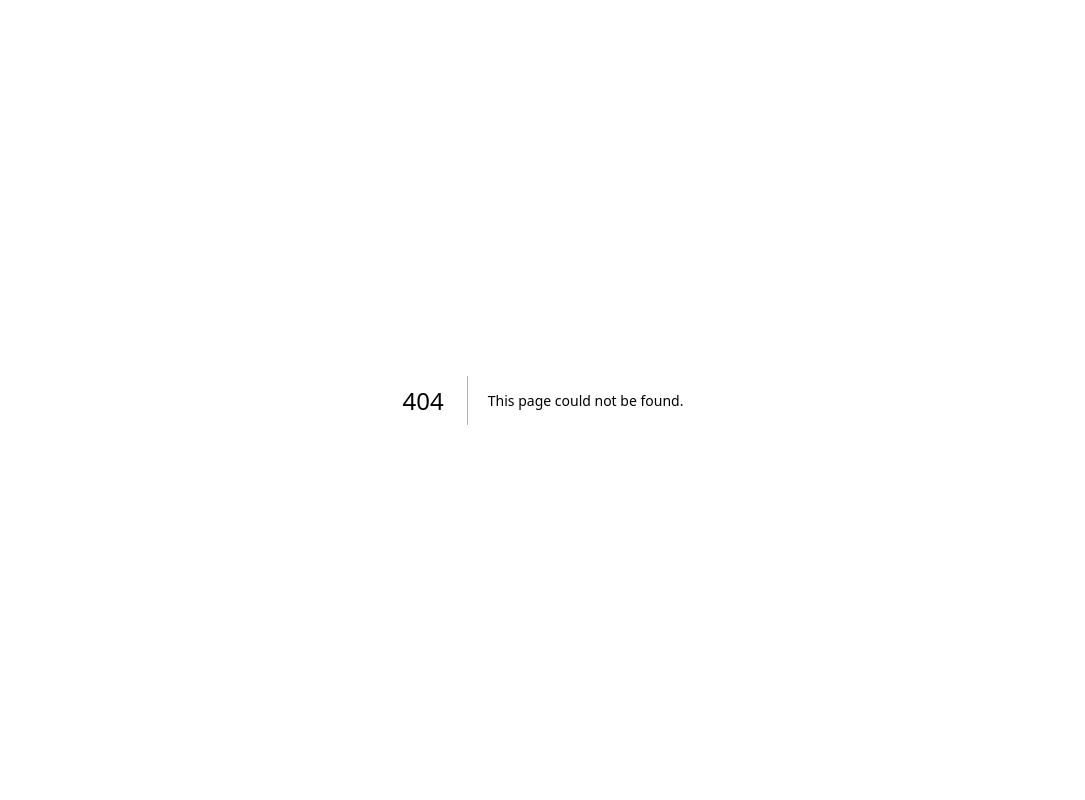
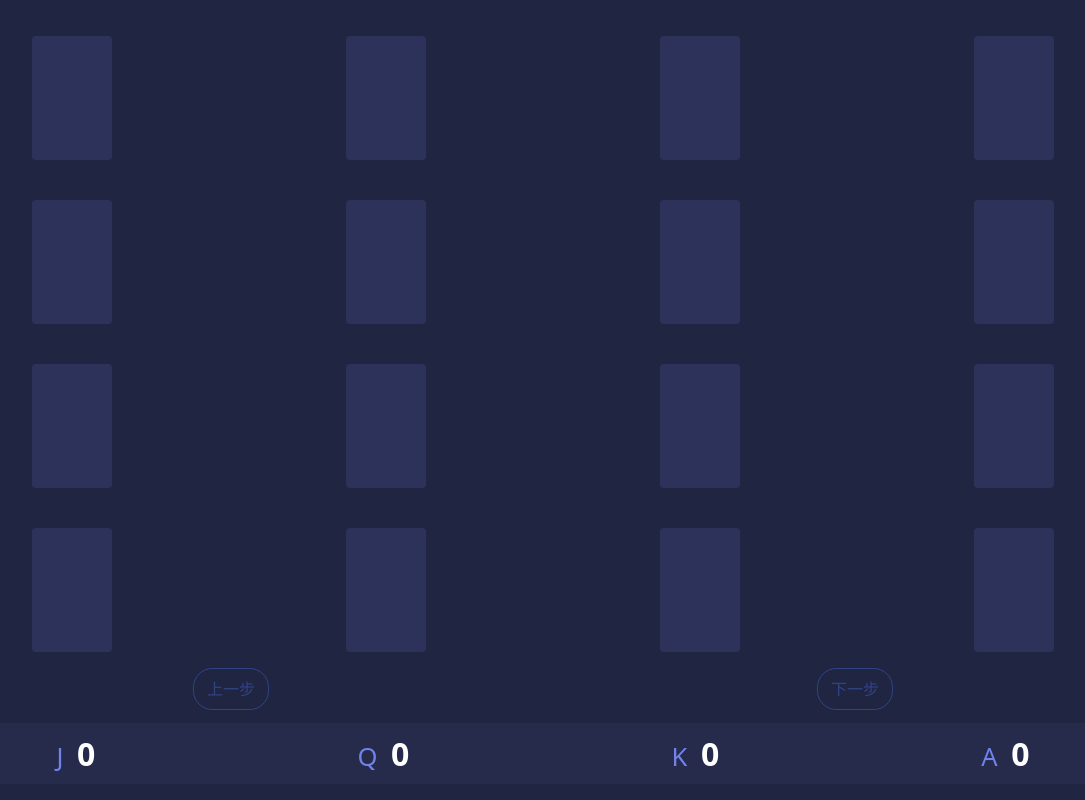
Before and after one commit to allinisha/homonovus-nextjs, a Next.js app: page /game/poker in a window 1280 px wide. Before the commit this address had no page. Shown: the whole page, without its empty margins (97-1182 px from the left). Built offline with nearby package versions, Linux system fonts and the light colour scheme.

Commit message:
feat: 完成poker小游戏

```diff
--- /dev/null
+++ b/src/pages/game/poker/index.js
@@ -0,0 +1,250 @@
+import { useEffect, useState } from 'react';
+
+const pokers = [
+	{ suit: 'spade', card: 'jack', name: '黑桃J', icon: '' },
+	{ suit: 'spade', card: 'queen', name: '黑桃Q', icon: '' },
+	{ suit: 'spade', card: 'king', name: '黑桃K', icon: '' },
+	{ suit: 'spade', card: 'ace', name: '黑桃A', icon: '' },
+	{ suit: 'heart', card: 'jack', name: '红桃J', icon: '' },
+	{ suit: 'heart', card: 'queen', name: '红桃Q', icon: '' },
+	{ suit: 'heart', card: 'king', name: '红桃K', icon: '' },
+	{ suit: 'heart', card: 'ace', name: '红桃A', icon: '' },
+	{ suit: 'club', card: 'jack', name: '梅花J', icon: '' },
+	{ suit: 'club', card: 'queen', name: '梅花Q', icon: '' },
+	{ suit: 'club', card: 'king', name: '梅花K', icon: '' },
+	{ suit: 'club', card: 'ace', name: '梅花A', icon: '' },
+	{ suit: 'diamond', card: 'jack', name: '方块J', icon: '' },
+	{ suit: 'diamond', card: 'queen', name: '方块Q', icon: '' },
+	{ suit: 'diamond', card: 'king', name: '方块K', icon: '' },
+	{ suit: 'diamond', card: 'ace', name: '方块A', icon: '' }
+];
+
+const suitMap = {
+	spade: '♥',
+	heart: '♠',
+	club: '♣',
+	diamond: '♦'
+};
+
+const suitColorMap = {
+	spade: 'text-[#ff0000]',
+	heart: 'text-[#000]',
+	club: 'text-[#ff0000]',
+	diamond: 'text-[#000]'
+};
+
+const hiddenCard = ['自罚半杯', '指定某人开始'];
+
+export default () => {
+	const [matrixCards, setMatrixCards] = useState([]);
+	const [frontCards, setFrontCards] = useState({
+		jack: 0,
+		queen: 0,
+		king: 0,
+		ace: 0
+	});
+	const [end, setEnd] = useState(false);
+	const [historyStack, setHistoryStack] = useState([]);
+	const [pointer, setPointer] = useState(0);
+
+	useEffect(() => {
+		start();
+	}, []);
+
+	useEffect(() => {
+		setPointer(historyStack.length - 1);
+	}, [historyStack.length]);
+
+	function start() {
+		const hadHiddenCard = Math.floor(Math.random() * 100) <= 100;
+		const _pokers = JSON.parse(JSON.stringify(pokers));
+		const hiddenCardIndex = Math.floor(Math.random() * _pokers.length);
+		const matrix = new Array(4).fill(new Array(4).fill(null));
+		const result = matrix.map((matrixItem, i) => {
+			return matrixItem.map(item => {
+				const length = _pokers.length;
+				const index = Math.floor(Math.random() * _pokers.length);
+				item = _pokers.splice(index, 1)[0];
+				item.status = 'covered';
+				if (hadHiddenCard && hiddenCardIndex === length) {
+					item.hiddenCard = hiddenCard[Math.floor(Math.random() * hiddenCard.length)];
+					item.used = false;
+				}
+				return item;
+			});
+		});
+		setHistoryStack([]);
+		setMatrixCards(result);
+		setEnd(false);
+		setFrontCards({
+			jack: 0,
+			queen: 0,
+			king: 0,
+			ace: 0
+		});
+	}
+
+	function turnOver(data, travel = false) {
+		if (historyStack.some(item => item.suit === data.suit && item.card === data.card) && !travel) return;
+		const _matrixCards = matrixCards.map(matrixCard => {
+			return matrixCard.map(item => {
+				if (item.hiddenCard) {
+					item.used = true;
+				}
+				if (item.suit === data.suit && item.card === data.card) {
+					item.status = 'front';
+				}
+				return item;
+			});
+		});
+		if (!travel) {
+			setHistoryStack(state => [...state, data]);
+		} else {
+			setPointer(state => state + 1);
+		}
+		setMatrixCards(_matrixCards);
+		setEnd(_matrixCards.every(matrixCard => matrixCard.every(item => item.status === 'front')));
+		updateSuitsSum(_matrixCards);
+	}
+
+	function updateSuitsSum(cards) {
+		let jack = 0,
+			queen = 0,
+			king = 0,
+			ace = 0;
+		cards.forEach(card => {
+			card.forEach(item => {
+				if (item.status === 'front') {
+					switch (item.card) {
+						case 'jack':
+							jack += 1;
+							break;
+						case 'queen':
+							queen += 1;
+							break;
+						case 'king':
+							king += 1;
+							break;
+						case 'ace':
+							ace += 1;
+							break;
+					}
+				}
+			});
+		});
+
+		setFrontCards({
+			jack,
+			queen,
+			king,
+			ace
+		});
+	}
+
+	function fallBack(data) {
+		const _matrixCards = matrixCards.map(matrixCard => {
+			return matrixCard.map(item => {
+				if (item.suit === data.suit && item.card === data.card) {
+					item.status = 'covered';
+				}
+				return item;
+			});
+		});
+		setPointer(state => state - 1);
+		setMatrixCards(_matrixCards);
+		setEnd(_matrixCards.every(matrixCard => matrixCard.every(item => item.status === 'front')));
+		updateSuitsSum(_matrixCards);
+	}
+
+	function timeTravel(stepType) {
+		if (historyStack.length === 0) return;
+		if (stepType === 'prev') {
+			fallBack(historyStack[pointer]);
+		} else {
+			turnOver(historyStack[pointer + 1], true);
+		}
+	}
+
+	function CardItem(props) {
+		const { item, index } = props;
+		return (
+			<div>
+				{item.status === 'front' && (
+					<div
+						key={index}
+						className="w-[4.9875rem] h-[7.7rem] border px-[0.4rem] py-[0.2rem] rounded bg-[#fff] shadow-lg"
+					>
+						<div className="flex flex-col items-center w-[1rem]">
+							<span className={`${suitColorMap[item.suit]} text-[1.2rem]`}>
+								{item.card[0].toUpperCase()}
+							</span>
+							<span className={`${suitColorMap[item.suit]} text-[1.2rem]`}>{suitMap[item.suit]}</span>
+						</div>
+						<div className="icon h-[4rem]">
+							<img className="" />
+						</div>
+					</div>
+				)}
+				{item.status === 'covered' && (
+					<div className="w-[4.9875rem] h-[7.7rem] bg-[#2d325a] rounded" onClick={() => turnOver(item)}></div>
+				)}
+			</div>
+		);
+	}
+
+	return (
+		<div className="p-4 w-[100vw] h-[100vh] flex justify-center">
+			<div className="w-[100%] pb-[7rem] flex flex-col justify-around">
+				{matrixCards.map((matrixCard, i) => (
+					<div className="flex flex-row justify-around items-center space-x-2">
+						{matrixCard.map(item => {
+							return <CardItem item={item} index={i} />;
+						})}
+					</div>
+				))}
+			</div>
+			<div className="flex flex-row justify-around items-center fixed bottom-[5.6rem] left-[1rem] right-[1rem]">
+				<span
+					className={`w-[4.8rem] py-[0.5rem] text-center text-[#4975ee] border-[#4975ee] rounded-[1.2rem] border border-[#4975ee] cursor-pointer ${
+						historyStack.length !== 0 && pointer >= 0 ? 'opacity-100' : 'opacity-40'
+					}`}
+					onClick={() => {
+						pointer >= 0 && timeTravel('prev');
+					}}
+				>
+					上一步
+				</span>
+				<span
+					className={`w-[4.8rem] py-[0.5rem] text-center text-[#4975ee] border-[#4975ee] rounded-[1.2rem] border border-[#4975ee] cursor-pointer ${
+						historyStack.length !== 0 && pointer < historyStack.length - 1 ? 'opacity-100' : 'opacity-40'
+					}`}
+					onClick={() => {
+						pointer < historyStack.length - 1 && timeTravel('next');
+					}}
+				>
+					下一步
+				</span>
+				{/* <span className="text-[#fff]">游戏规则</span> */}
+			</div>
+			<ul className="flex flex-row justify-around items-center fixed bottom-[1rem] left-[1rem] right-[1rem] bg-[#262b4c] p-[0.4rem] rounded-[0.8rem] text-[#fff]">
+				{Object.entries(frontCards).map((frontCard, i) => {
+					const [key, value] = frontCard;
+					return (
+						<li key={i}>
+							<span className="w-[4rem] text-[1.6rem] text-[#7182e9]">{key[0].toUpperCase()}</span>
+							<span className="inline-block w-[2rem] text-right text-[2rem] font-bold">{value}</span>
+						</li>
+					);
+				})}
+			</ul>
+			{end && (
+				<div
+					className="fixed left-[50%] top-[50%] bg-[#6f32ff] -ml-[4rem] -mt-[2rem] w-[8rem] h-[4rem] leading-[4rem] tracking-widest text-center rounded-[1.6rem] text-[1.4rem] text-[#fff] bg-indigo-500 shadow-lg shadow-indigo-500/50"
+					onClick={start}
+				>
+					发牌
+				</div>
+			)}
+		</div>
+	);
+};
--- a/src/styles/globals.css
+++ b/src/styles/globals.css
@@ -18,10 +18,5 @@
 
 body {
 	color: rgb(var(--foreground-rgb));
-  background: linear-gradient(
-      to bottom,
-      transparent,
-      rgb(var(--background-end-rgb))
-    )
-    rgb(var(--background-start-rgb));
+	background: #202542;
 }
```
Also changed, not shown: 1 other file (tests, documents, lock files or other folders). Lines whose indentation alone changed are shown as unchanged.
